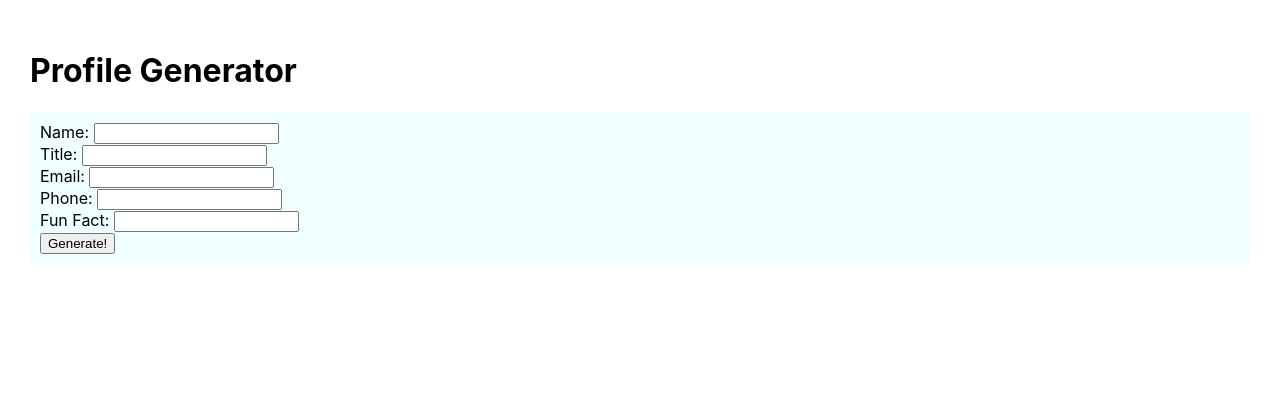
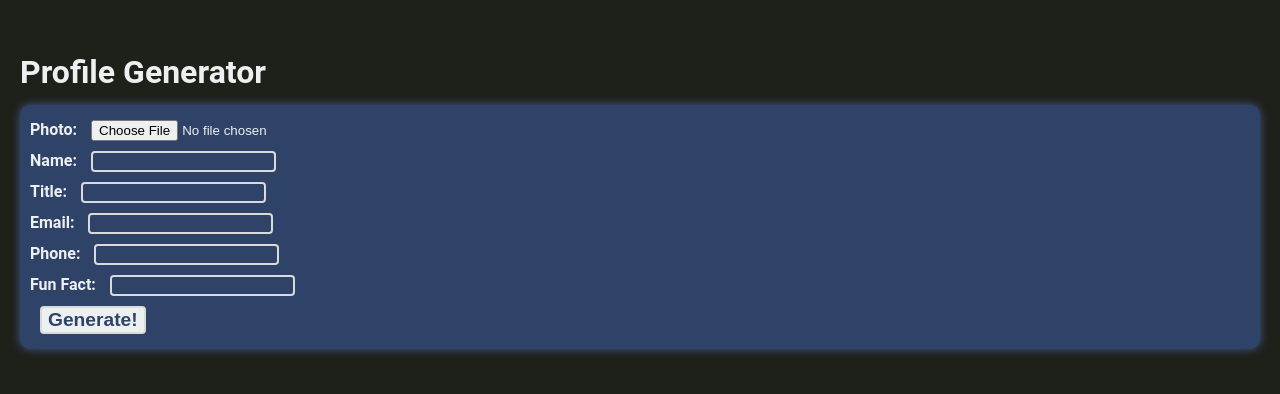
Before and after one commit to fraander/profile-generator-oasis-sp23, a React (Create React App) app in the folder react/profile-generator/: page / in a window 1280 px wide. Shown: the top 394 px of the page. Built offline with nearby package versions, Linux system fonts and the light colour scheme.

Commit message:
styling!

```diff
--- a/react/profile-generator/src/App.css
+++ b/react/profile-generator/src/App.css
@@ -1,15 +1,83 @@
 div {
   padding: 10px;
-}
-
-div.app {
-  margin: 10px;
+  margin: 10px 0px;
+  border-radius: 10px;
+  background-color: #1e201a;
+  color: #edf0f1;
+  flex-flow: column;
 }
 
 div.input {
-  background-color: azure;
+  background-color: #2f4268;
+  box-shadow: 0 0 10px #455c89;
 }
 
 div.output {
-  background-color: green;
+  background-color: #487268;
+  box-shadow: 0 0 10px #689f92;
+  display: flex;
+  flex-flow: row;
+  margin-top: 20px;
 }
+
+div.column {
+  flex: 50%;
+  margin: 10px;
+  background-color: #a7cdbd;
+  color: #1e201a;
+}
+
+label {
+  font-weight: 700;
+}
+
+input {
+  border: 2px solid #dadada;
+  border-radius: 4px;
+  background: transparent;
+  color: #edf0f1;
+  margin: 5px 10px;
+}
+
+input:focus {
+  outline: none;
+  border-color: #9ecaed;
+  box-shadow: 0 0 10px #9ecaed;
+}
+
+input[type="submit"] {
+  background-color: #edf0f1;
+  color: #2f4268;
+  font-weight: 700;
+  font-size: larger;
+}
+
+input[type="file"] {
+  background: transparent;
+  border: transparent;
+}
+
+/* Import Roboto from Google Fonts */
+@import url("https://fonts.googleapis.com/css2?family=Roboto&display=swap");
+body {
+  font-family: "Roboto", sans-serif; /* Set font for the entire div */
+  line-height: 1.4rem;
+  font-size: 1rem;
+  background-color: #1e201a;
+}
+
+html,
+#root {
+  /* display: flex;
+  align-items: center;
+  justify-items: center;
+  width: max-content; */
+  flex: 1 0 100%;
+}
+
+img {
+  border-radius: 10px;
+  object-fit: cover;
+  width: 160px;
+  height: 160px;
+}
--- a/react/profile-generator/src/App.js
+++ b/react/profile-generator/src/App.js
@@ -2,6 +2,7 @@ import "./App.css";
 import { useState } from "react";
 
 export function App() {
+  const [photo, setPhoto] = useState(null);
   const [name, setName] = useState("");
   const [title, setTitle] = useState("");
   const [email, setEmail] = useState("");
@@ -17,14 +18,47 @@ export function App() {
     setShowOutput(true);
   }
 
+  function onInputMade(event) {
+    event.preventDefault();
+    setShowOutput(false);
+  }
+
+  // use a styles object instead of CSS
+  const appBorder = {
+    margin: "0px",
+    cornerRadius: "0px",
+  };
+
   return (
-    <div class="app">
+    <div className="app" style={{ appBorder }}>
       <h1>Profile Generator</h1>
 
-      <div class="input">
+      <div className="input">
         <form onSubmit={handleSubmit}>
+          <label htmlFor="form-photo">Photo: </label>
+          <input
+            id="form-photo"
+            type="file"
+            // no `value` because value is a path, but we want to store a photo
+            onChange={(event) => {
+              setPhoto(URL.createObjectURL(event.target.files[0]));
+              setShowOutput(false);
+            }}
+            required
+          />
+          <br />
+
           <label htmlFor="form-name">Name: </label>
-          <input id="form-name" type="text" value={name} onChange={setName} />
+          <input
+            id="form-name"
+            type="text"
+            value={name}
+            onChange={(e) => {
+              setName(e.target.value);
+              setShowOutput(false);
+            }}
+            required
+          />
           <br />
 
           <label htmlFor="form-title">Title: </label>
@@ -32,7 +66,11 @@ export function App() {
             id="form-title"
             type="text"
             value={title}
-            onChange={setTitle}
+            onChange={(e) => {
+              setTitle(e.target.value);
+              setShowOutput(false);
+            }}
+            required
           />
           <br />
 
@@ -41,12 +79,25 @@ export function App() {
             id="form-email"
             type="email"
             value={email}
-            onChange={setEmail}
+            onChange={(e) => {
+              setEmail(e.target.value);
+              setShowOutput(false);
+            }}
+            required
           />
           <br />
 
           <label htmlFor="form-phone">Phone: </label>
-          <input id="form-phone" type="tel" value={phone} onChange={setPhone} />
+          <input
+            id="form-phone"
+            type="tel"
+            value={phone}
+            onChange={(e) => {
+              setPhone(e.target.value);
+              setShowOutput(false);
+            }}
+            required
+          />
           <br />
 
           <label htmlFor="form-fun-fact">Fun Fact: </label>
@@ -54,7 +105,11 @@ export function App() {
             id="form-fun-fact"
             type="text"
             value={fact}
-            onChange={setFact}
+            onChange={(e) => {
+              setFact(e.target.value);
+              setShowOutput(false);
+            }}
+            required
           />
           <br />
 
@@ -62,19 +117,29 @@ export function App() {
         </form>
       </div>
 
-      {showOutput && (
-        <div class="output">
-          <div class="left-section">
-            <h1>{name}</h1>
-            <p>{title}</p>
+      {showOutput ? (
+        <div className="output">
+          <div className="column">
+            <img src={photo ?? ""} alt="profile photo" />
+
+            <h1>{name ?? "error"}</h1>
+            <p>{title ?? "error"}</p>
           </div>
 
-          <div class="right-section">
-            <p>Email: {email}</p>
-            <p>Phone: {phone}</p>
-            <p>Fun Fact: {fact}</p>
+          <div className="column">
+            <p>
+              <b>Email:</b> {email ?? "error"}
+            </p>
+            <p>
+              <b>Phone:</b> {phone ?? "error"}
+            </p>
+            <p>
+              <b>Fun Fact:</b> {fact ?? "error"}
+            </p>
           </div>
         </div>
+      ) : (
+        <></>
       )}
     </div>
   );
```
Also changed, not shown: 1 other file (tests, documents, lock files or other folders).
